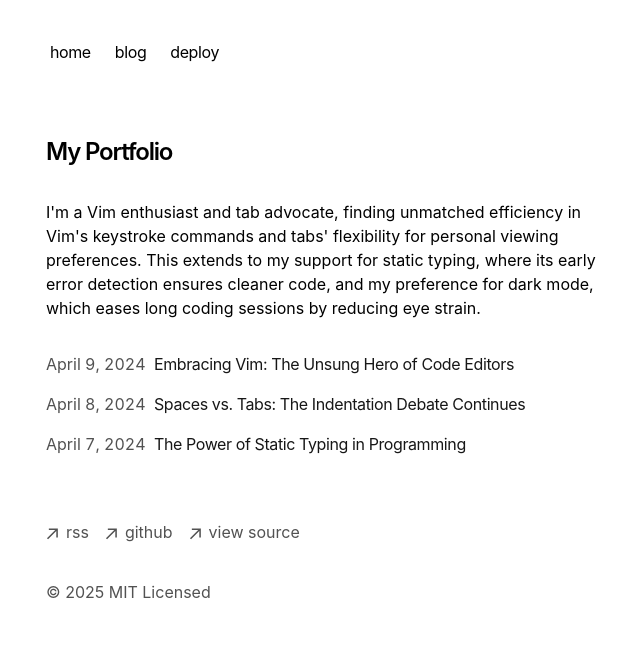
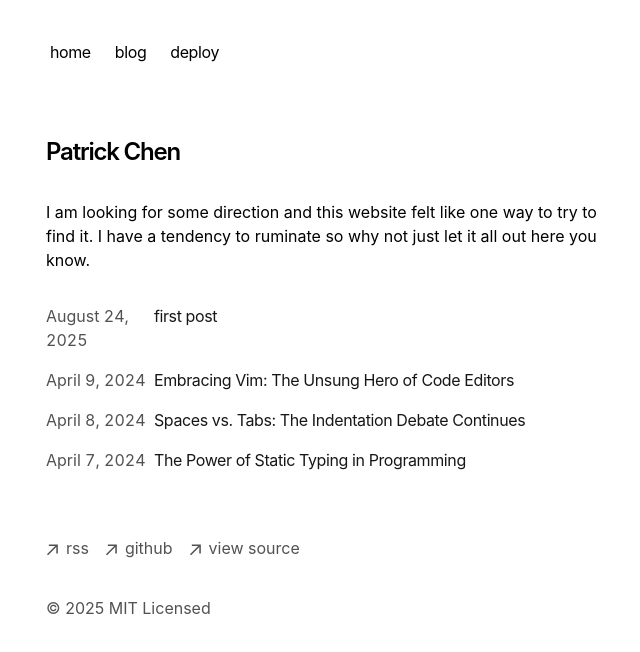
Before and after one commit to PatrickLChen/personal_website, a Next.js app: page / in a window 1280 px wide. Shown: the top 652 px of the page, without its empty margins (306-946 px from the left). Built offline with nearby package versions, Linux system fonts and the light colour scheme.

Commit message:
add first test post

```diff
--- /dev/null
+++ b/app/blog/posts/test.mdx
@@ -0,0 +1,10 @@
+---
+title: 'first post'
+publishedAt: '2025-08-24'
+summary: 'not sure what this is'
+---
+
+Not sure what this is. I want to write more though as a way to gather my
+thoughts (and there are many!). Figured this could be a cool way to do it.
+
+More to come!
--- a/app/page.tsx
+++ b/app/page.tsx
@@ -4,14 +4,12 @@ export default function Page() {
   return (
     <section>
       <h1 className="mb-8 text-2xl font-semibold tracking-tighter">
-        My Portfolio
+        Patrick Chen
       </h1>
       <p className="mb-4">
-        {`I'm a Vim enthusiast and tab advocate, finding unmatched efficiency in
-        Vim's keystroke commands and tabs' flexibility for personal viewing
-        preferences. This extends to my support for static typing, where its
-        early error detection ensures cleaner code, and my preference for dark
-        mode, which eases long coding sessions by reducing eye strain.`}
+        {`I am looking for some direction and this website felt like one way to
+        try to find it. I have a tendency to ruminate so why not just let it
+        all out here you know.`}
       </p>
       <div className="my-8">
         <BlogPosts />
```
